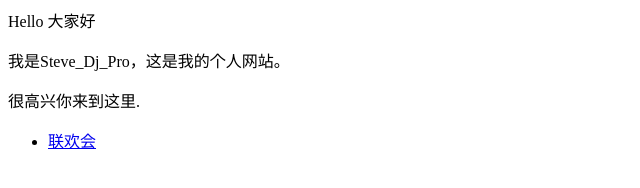
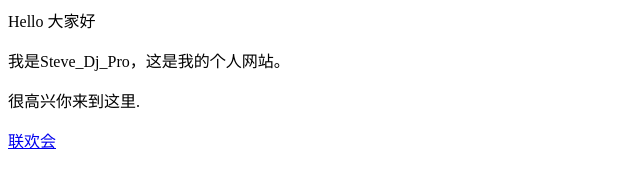
Before and after one commit to Steve-Dj-Pro/Steve.github.io, a plain HTML site: page index.html in a window 1280 px wide. Shown: the whole page, without its empty margins (0-640 px from the left). Drawn offline with Linux system fonts and the light colour scheme.

Commit message:
Update index.html

```diff
--- a/index.html
+++ b/index.html
@@ -1,7 +1,4 @@
 <p>Hello 大家好</p>
 <p>我是Steve_Dj_Pro，这是我的个人网站。 </p>
 <p>很高兴你来到这里.</p>
-
-<ul>
-  <li> <a href="lhh.html">联欢会</a> </li>
-</ul>
+<a href="lhh.html">联欢会</a>
```
